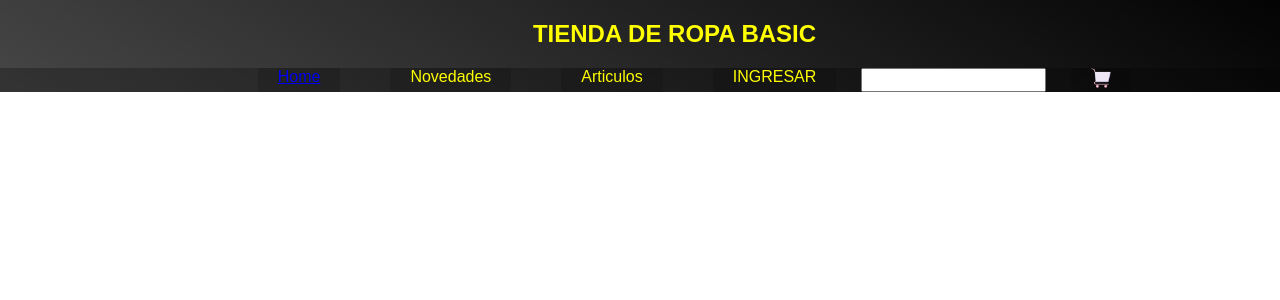
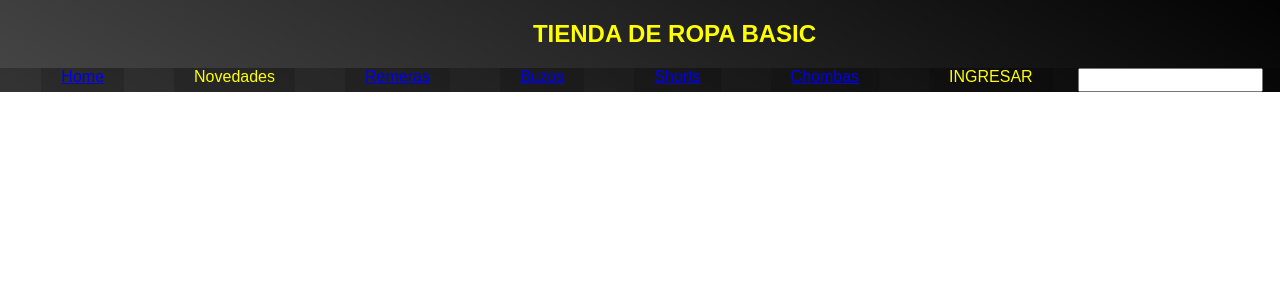
Before and after one commit to valen-ruggieri/React-Proyecto, a React (Create React App) app: page /itemCategoria/1 in a window 1280 px wide. Shown: the top 300 px of the page. Built offline with nearby package versions, Linux system fonts and the light colour scheme; a web font is replaced by a local one.

Commit message:
Actualizacion de diseño 2

```diff
--- a/src/App.css
+++ b/src/App.css
@@ -180,3 +180,13 @@ h4{
     position:absolute;
 
 }
+.itemListCategoria{
+
+    display: flex;
+    flex-wrap: nowrap;
+
+
+
+    background-image: linear-gradient(0deg, rgba(255, 254, 254, 0.987), rgba(226, 226, 226, 0.939));
+
+}
--- a/src/App.js
+++ b/src/App.js
@@ -2,8 +2,9 @@
 import './App.css';
 import ItemListContainer from './components/ItemListContainer';
 import NavBar from './components/NavBar';
-import { BrowserRouter, Swich, Route, Switch } from 'react-router-dom';
+import { BrowserRouter, Route, Switch } from 'react-router-dom';
 import ItemDetailContainer from './components/ItemDetailContainer';
+import ItemCategoriaContainer from './components/ItemCategoriaContainer';
 
 
 
@@ -21,6 +22,9 @@ function App() {
     <Route path="/itemDetail/:itemId">
       <ItemDetailContainer/>
     </Route>
+    <Route path="/itemCategoria/:categoriaId">
+      <ItemCategoriaContainer/>
+    </Route>
 
    </Switch>
 
--- /dev/null
+++ b/src/components/ItemCategoria.jsx
@@ -0,0 +1,34 @@
+import React from 'react';
+import ContStock from './ContStock';
+import { Link } from 'react-router-dom';
+
+export default function categoriaListaCategoria(categoriaLista) {
+
+
+console.log(categoriaLista)
+
+
+  return(
+  <>
+
+
+        <article className='itemList'>
+
+        <Link to={`itemDetail/${categoriaLista.id}`}><img width={"260px"} height={"260px"} className="imgItem" src={categoriaLista.img}/>  </Link>
+
+        <h3>{categoriaLista.nombre}</h3>
+
+        <h4>Precio: $ {categoriaLista.precio} </h4>
+        <h4>Stock: {categoriaLista.stock}u</h4>
+        <button >Agregar Al Carro</button>
+
+        <ContStock tope = {categoriaLista.stock}/>
+        </article>
+
+
+
+  </>
+
+
+  )
+}
--- /dev/null
+++ b/src/components/ItemCategoriaContainer.jsx
@@ -0,0 +1,79 @@
+import React, {useEffect, useState} from 'react';
+import ItemCategoria from './ItemCategoria';
+import { useParams } from 'react-router-dom';
+
+export default function ItemCategoriaContainer() {
+
+
+	const {categoriaId} = useParams ();
+
+
+
+    const [categoriaLista , setCategoriaLista] = useState ([]);
+
+    useEffect (()=>{
+
+        setTimeout (()=>{
+
+            let productos = [
+
+                {nombre: "Remera Basic",precio:1500,stock: 60,img: "https://i.ibb.co/Hhqtq0z/remera.jpg",id:"001", catg:"Remeras"},
+                {nombre: "Remera Basic",precio:1500,stock: 60,img: "https://i.ibb.co/sqkz9j2/remera.jpg",id:"002",catg:"Remeras"},
+                {nombre: "Remera Basic",precio:1500,stock: 60,img: "https://i.ibb.co/FYPZ36t/remera.jpg",id:"003",catg:"Remeras"},
+                {nombre: "Remera Basic",precio:1500,stock: 60,img: "https://i.ibb.co/26V036V/remera.jpg",id:"004",catg:"Remeras"},
+
+                {nombre: "Buzo Oversize",precio:3000, stock: 30, img: "https://i.ibb.co/p4fVpZZ/Buzo.jpg" ,id:"005",catg:"Buzos"},
+                {nombre: "Buzo Oversize",precio:3000, stock: 30, img: "https://i.ibb.co/2ns1n9s/buzo.jpg" ,id:"006",catg:"Buzos"},
+                {nombre: "Buzo Oversize",precio:3000, stock: 30, img: "https://i.ibb.co/chHfWFw/buzo.jpg" ,id:"007",catg:"Buzos"},
+                {nombre: "Buzo Oversize",precio:3000, stock: 30, img: "https://i.ibb.co/Cs1z4K4/buzo.jpg" ,id:"008",catg:"Buzos"},
+
+                {nombre: "Short De Baño",precio:2000,stock: 70,img: "https://i.ibb.co/t28Q7SR/Short.jpg",id:"008",catg:"Shorts"},
+                {nombre: "Short De Baño",precio:2000,stock: 70,img: "https://i.ibb.co/YbJhfH6/short.jpg",id:"009",catg:"Shorts"},
+                {nombre: "Short De Baño",precio:2000,stock: 70,img: "https://i.ibb.co/QMSDTkZ/short.jpg",id:"010",catg:"Shorts"},
+                {nombre: "Short De Baño",precio:2000,stock: 70,img: "https://i.ibb.co/4fdHvLw/short.jpg",id:"011",catg:"Shorts"},
+
+                {nombre: "Chomba De Pique",precio:2500,stock: 40,img: "https://i.ibb.co/9ZDdSNV/chomba.jpg",id:"013",catg:"Chombas"},
+                {nombre: "Chomba De Pique",precio:2500,stock: 40,img: "https://i.ibb.co/xGc2b7G/chomba.jpg",id:"014",catg:"Chombas"},
+                {nombre: "Chomba De Pique",precio:2500,stock: 40,img: "https://i.ibb.co/9q3qfmC/chomba.jpg",id:"015",catg:"Chombas"},
+                {nombre: "Chomba De Pique",precio:2500,stock: 40,img: "https://i.ibb.co/StFKvdz/chomba.jpg",id:"016",catg:"Chombas"},
+
+      ];
+
+				productos = productos.filter((item) => item.catg === categoriaId);
+
+				setCategoriaLista(productos);
+
+
+
+
+    },2000)
+
+},[categoriaId])
+
+
+  return (
+
+      <>
+
+      {(categoriaLista)?
+
+
+
+<section className="itemListCategoria">
+        {categoriaLista.map((categoriaLista)=>{
+            return <ItemCategoria categoriaLista = {categoriaLista}/>
+        })}
+</section>
+
+     :
+<>
+        <section className='itemDetailContainer'>
+        <h2>Loading....</h2>
+        </section>
+</>
+    }
+
+
+      </>
+  );
+}
--- a/src/components/ItemDetailContainer.jsx
+++ b/src/components/ItemDetailContainer.jsx
@@ -40,7 +40,7 @@ export default function ItemDetailContainer() {
 
       ];
 
-				arrayDeProductos = arrayDeProductos.filter(item => item.id == itemId);
+				arrayDeProductos = arrayDeProductos.filter(item => item.id === itemId);
 
 				setProducto(arrayDeProductos[0]);
 
--- a/src/components/ItemListContainer.jsx
+++ b/src/components/ItemListContainer.jsx
@@ -13,22 +13,20 @@ export default function  ItemListContainer (){
         {nombre: "Remera Basic",precio:1500,stock: 60,img: "https://i.ibb.co/FYPZ36t/remera.jpg",id:"003"},
         {nombre: "Remera Basic",precio:1500,stock: 60,img: "https://i.ibb.co/26V036V/remera.jpg",id:"004"},
 
-
 				{nombre: "Buzo Oversize",precio:3000, stock: 30, img: "https://i.ibb.co/p4fVpZZ/Buzo.jpg" ,id:"005"},
         {nombre: "Buzo Oversize",precio:3000, stock: 30, img: "https://i.ibb.co/2ns1n9s/buzo.jpg" ,id:"006"},
         {nombre: "Buzo Oversize",precio:3000, stock: 30, img: "https://i.ibb.co/chHfWFw/buzo.jpg" ,id:"007"},
+        {nombre: "Buzo Oversize",precio:3000, stock: 30, img: "https://i.ibb.co/Cs1z4K4/buzo.jpg" ,id:"008"},
 
 				{nombre: "Short De Baño",precio:2000,stock: 70,img: "https://i.ibb.co/t28Q7SR/Short.jpg",id:"008"},
         {nombre: "Short De Baño",precio:2000,stock: 70,img: "https://i.ibb.co/YbJhfH6/short.jpg",id:"009"},
         {nombre: "Short De Baño",precio:2000,stock: 70,img: "https://i.ibb.co/QMSDTkZ/short.jpg",id:"010"},
+        {nombre: "Short De Baño",precio:2000,stock: 70,img: "https://i.ibb.co/4fdHvLw/short.jpg",id:"011"},
 
-				{nombre: "Chomba De Pique",precio:2500,stock: 40,img: "https://i.ibb.co/vBG9nV2/Chomba.jpg",id:"011"},
-        {nombre: "Chomba De Pique",precio:2500,stock: 40,img: "https://i.ibb.co/4YpFZGK/chomba.jpg",id:"012"},
-        {nombre: "Chomba De Pique",precio:2500,stock: 40,img: "https://i.ibb.co/Bn6V8D9/chomba.jpg",id:"013"},
-        {nombre: "Chomba De Pique",precio:2500,stock: 40,img: "https://i.ibb.co/9ZDdSNV/chomba.jpg",id:"014"},
-        {nombre: "Chomba De Pique",precio:2500,stock: 40,img: "https://i.ibb.co/xGc2b7G/chomba.jpg",id:"015"},
-        {nombre: "Chomba De Pique",precio:2500,stock: 40,img: "https://i.ibb.co/9q3qfmC/chomba.jpg",id:"016"},
-        {nombre: "Chomba De Pique",precio:2500,stock: 40,img: "https://i.ibb.co/StFKvdz/chomba.jpg",id:"017"},
+        {nombre: "Chomba De Pique",precio:2500,stock: 40,img: "https://i.ibb.co/9ZDdSNV/chomba.jpg",id:"013"},
+        {nombre: "Chomba De Pique",precio:2500,stock: 40,img: "https://i.ibb.co/xGc2b7G/chomba.jpg",id:"014"},
+        {nombre: "Chomba De Pique",precio:2500,stock: 40,img: "https://i.ibb.co/9q3qfmC/chomba.jpg",id:"015"},
+        {nombre: "Chomba De Pique",precio:2500,stock: 40,img: "https://i.ibb.co/StFKvdz/chomba.jpg",id:"016"},
 
       ]);
     }, 2000);
--- a/src/components/NavBar.jsx
+++ b/src/components/NavBar.jsx
@@ -18,16 +18,12 @@ export default function NavBar (){
 
     <li><Link to={'/listContainer'} >Home</Link></li>
     <li>Novedades</li>
-    <li className="articulos">Articulos
-        {/* <ul className="subMenu">
 
-            <li><Link to={""}> Remeras</Link></li>
-            <li><Link to={""}> Buzos </Link></li>
-            <li><Link to={""}> Shorts </Link></li>
-            <li><Link to={""}> Chombas </Link></li>
+    <li><Link to={"/itemCategoria/Remeras"}> Remeras</Link></li>
+    <li><Link to={"itemCategoria/Buzos"}> Buzos </Link></li>
+    <li><Link to={"itemCategoria/Shorts"}> Shorts </Link></li>
+    <li><Link to={"itemCategoria/Chombas"}> Chombas </Link></li>
 
-        </ul>    */}
-    </li>
     <li>INGRESAR</li>
 
     <CartWidget/>
--- a/src/img/images.html
+++ b/src/img/images.html
@@ -14,3 +14,5 @@
 <a href="https://ibb.co/RSrGTSr"><img src="https://i.ibb.co/26V036V/remera.jpg" alt="remera" border="0"></a>
 <a href="https://ibb.co/fQZHrjb"><img src="https://i.ibb.co/YbJhfH6/short.jpg" alt="short" border="0"></a>
 <a href="https://ibb.co/1TyzPM3"><img src="https://i.ibb.co/QMSDTkZ/short.jpg" alt="short" border="0"></a>
+<a href="https://ibb.co/1JvLBGB"><img src="https://i.ibb.co/Cs1z4K4/buzo.jpg" alt="buzo" border="0"></a>
+<a href="https://ibb.co/59FPp3X"><img src="https://i.ibb.co/4fdHvLw/short.jpg" alt="short" border="0"></a>
```
